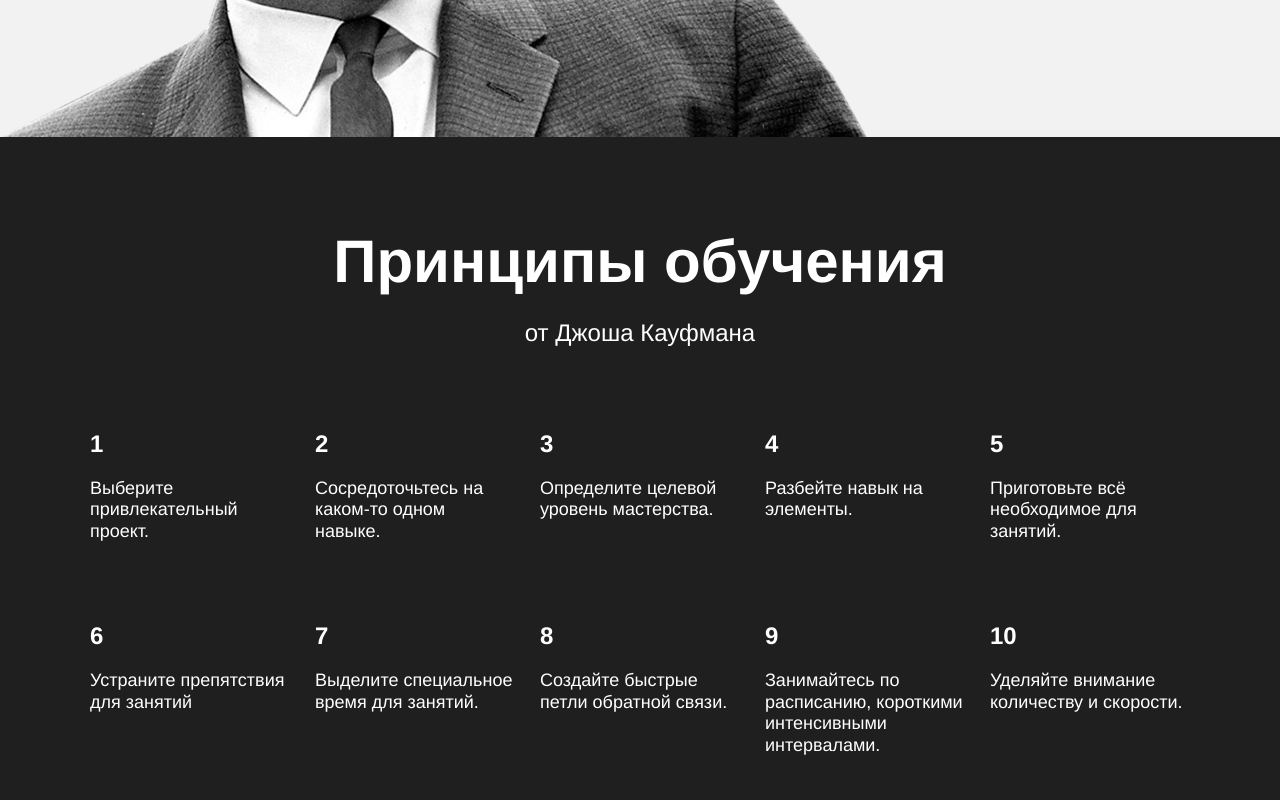
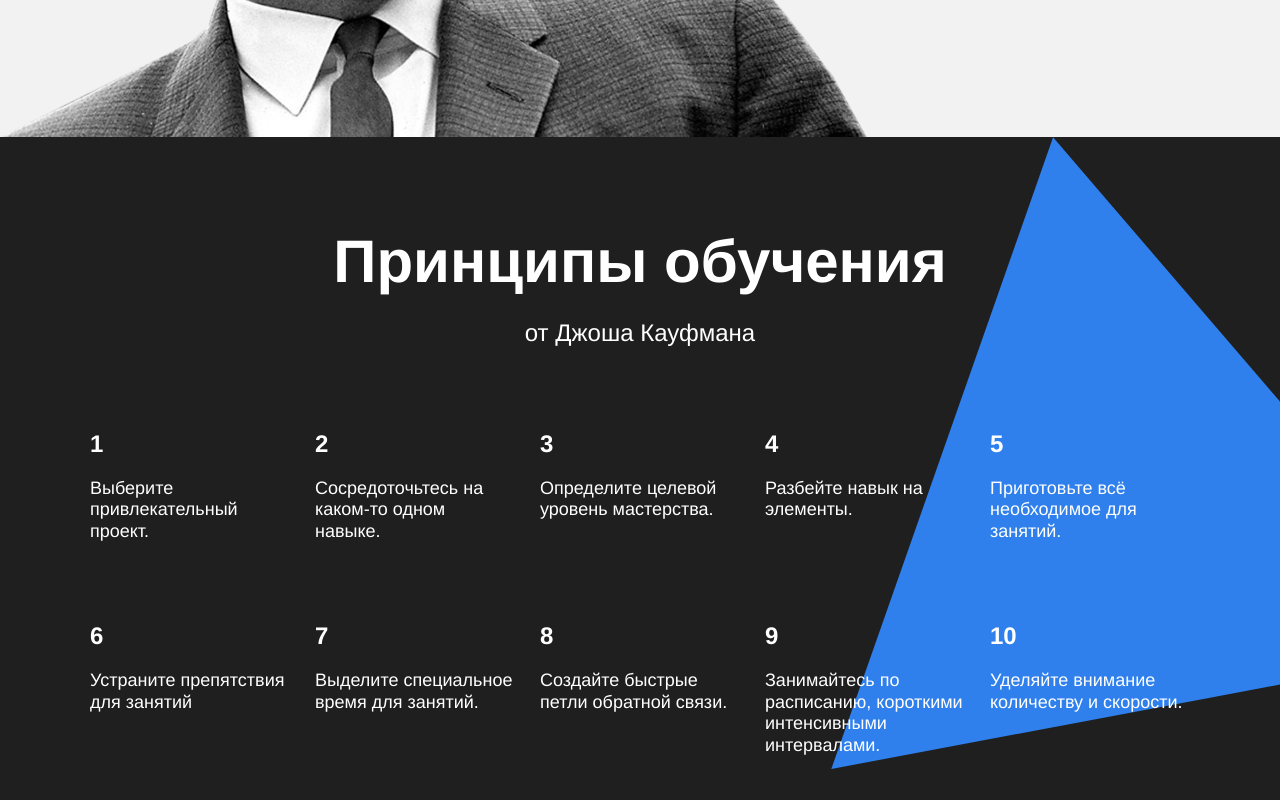
Before and after one commit to MikheevaAnna14/how-to-learn, a plain HTML site: page index.html in a window 1280 px wide. Shown: the part 2860-3660 px from the top of the page. Drawn offline with Linux system fonts and the light colour scheme; the site is published under a folder, as on GitHub Pages, so addresses that start at the root find nothing.

Commit message:
корр треугольник

```diff
--- a/styles/style.css
+++ b/styles/style.css
@@ -272,7 +272,7 @@
   position: absolute;
   width: 877px;
   height: 877px;
-  background-image: url(/images/kaufman-triangle.svg);
+  background-image: url(../images/kaufman-triangle.svg);
   background-size: cover;
   top: 0;
   right: -210px;
```
